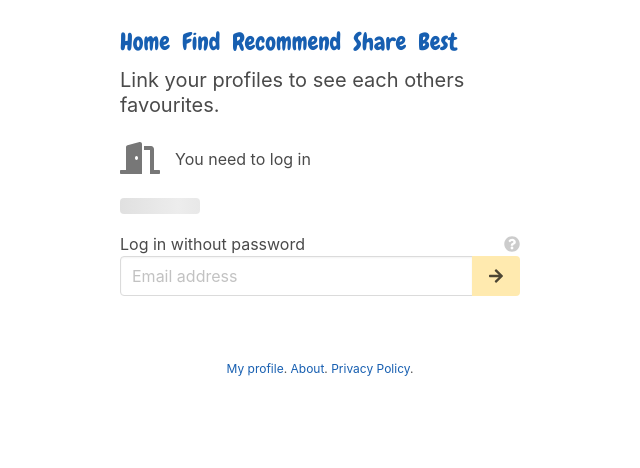
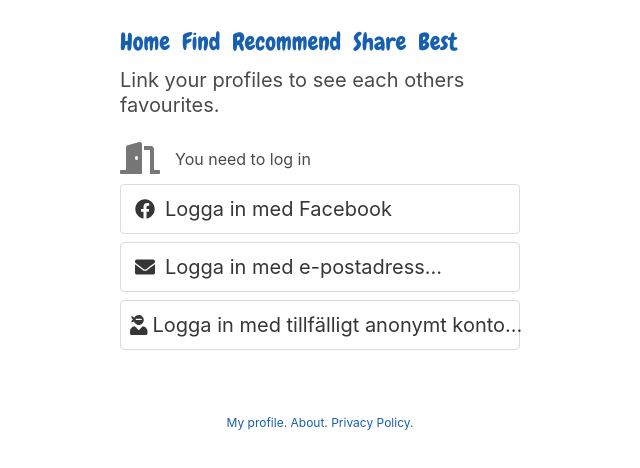
Before and after one commit to mikaelsvensson/names-frontend, a Vue app: page /#/share in a window 1280 px wide. Shown: the top 468 px of the page, without its empty margins (320-960 px from the left). Built offline with nearby package versions, Linux system fonts and the light colour scheme; a web font is replaced by a local one.

Commit message:
Authentication for anonymous user #30

```diff
--- a/package.json
+++ b/package.json
@@ -10,8 +10,9 @@
   },
   "dependencies": {
     "@fortawesome/fontawesome-svg-core": "^1.2.30",
-    "@fortawesome/free-regular-svg-icons": "^5.14.0",
-    "@fortawesome/free-solid-svg-icons": "^5.14.0",
+    "@fortawesome/free-regular-svg-icons": "^5.15.3",
+    "@fortawesome/free-solid-svg-icons": "^5.15.3",
+    "@fortawesome/free-brands-svg-icons": "^5.15.3",
     "@fortawesome/vue-fontawesome": "^0.1.10",
     "buefy": "^0.9.2",
     "clipboard": "^2.0.6",
--- a/src/components/Profile.vue
+++ b/src/components/Profile.vue
@@ -102,10 +102,14 @@
 
 <script>
 import Login from "@/components/auth/Login";
+import AnonymousAuthenticatorMixins from "@/util/AnonymousAuthenticatorMixins";
 
 export default {
   name: 'Profile',
   inject: ['token'],
+  mixins: [
+    AnonymousAuthenticatorMixins
+  ],
   components: {Login},
   data: function () {
     return {
@@ -154,6 +158,7 @@ export default {
           });
           if (deleteResp.ok) {
             this.logOut()
+            this.unsetAnonymousAuthenticatorUserId()
             await this.$router.replace({
               name: 'profile_deleted'
             })
--- a/src/components/auth/Login.vue
+++ b/src/components/auth/Login.vue
@@ -1,5 +1,8 @@
 <template>
   <div>
+    <div
+      v-if="!selectedAuthenticator"
+    >
       <div
         v-if="translatedMessage"
         class="mb-2 message-root"
@@ -14,18 +17,35 @@
           {{ translatedMessage }}
         </div>
       </div>
-    <div v-if="!isLoggedIn()">
+      <div class="buttons">
+        <button
+          v-for="conf in components"
+          :key="conf.componentName"
+          class="button is-medium is-fullwidth"
+          @click="selectedAuthenticator = conf"
+        >
+          <span class="icon">
+            <font-awesome-icon
+              :icon="conf.icon"
+            />
+          </span>
+          <span>{{ $t('login.authenticator.' + conf.authenticator.toLowerCase() + '.button') }}</span>
+        </button>
+      </div>
+    </div>
+    <div
+      v-if="selectedAuthenticator"
+    >
       <div class="mt-4">
-        <LoginFacebook
-          @authenticator-data="logIn('FACEBOOK', $event)"
+        <component
+          :is="selectedAuthenticator.componentName"
+          @authenticator-data="logIn(selectedAuthenticator.authenticator, $event)"
         />
       </div>
-    </div>
-    <div v-if="!isLoggedIn()">
       <div class="mt-4">
-        <LoginEmail
-          @authenticator-data="logIn('EMAIL', $event)"
-        />
+        <a @click="selectedAuthenticator = null">
+          {{ $t('login.back') }}
+        </a>
       </div>
     </div>
     <div v-if="isLoggedIn() && showLogout">
@@ -42,11 +62,12 @@
 <script>
 import LoginFacebook from "@/components/auth/LoginFacebook";
 import LoginEmail from "@/components/auth/LoginEmail";
+import LoginAnonymous from "@/components/auth/LoginAnonymous";
 
 export default {
   name: "Login",
   inject: ['token', 'requestToken'],
-  components: {LoginEmail, LoginFacebook},
+  components: {LoginAnonymous, LoginEmail, LoginFacebook},
   props: {
     showLogout: {
       default: true,
@@ -58,7 +79,9 @@ export default {
     }
   },
   data: function () {
-    return {}
+    return {
+      selectedAuthenticator: null
+    }
   },
   methods: {
     logIn: async function (authName, authData) {
@@ -75,6 +98,25 @@ export default {
   computed: {
     translatedMessage: function () {
       return this.message || this.$t('login.login_required')
+    },
+    components: function () {
+      return [
+        {
+          componentName: "LoginFacebook",
+          icon: [ 'fab', 'facebook' ],
+          authenticator: 'FACEBOOK'
+        },
+        {
+          componentName: "LoginEmail",
+          icon: [ 'fa', 'envelope' ],
+          authenticator: 'EMAIL'
+        },
+        {
+          componentName: "LoginAnonymous",
+          icon: [ 'fa', 'user-ninja' ],
+          authenticator: 'ANONYMOUS'
+        }
+      ]
     }
   }
 }
@@ -94,4 +136,7 @@ export default {
         flex: 1;
         padding: 5px 0 0 15px;
     }
+    .buttons button {
+        justify-content: start;
+    }
 </style>
--- /dev/null
+++ b/src/components/auth/LoginAnonymous.vue
@@ -0,0 +1,118 @@
+<template>
+  <div>
+    <div v-if="isLoading">
+      <p>{{ $t('login_email.sending_link') }}</p>
+      <b-skeleton
+        width="100%"
+        animated
+      />
+    </div>
+    <div
+      v-if="isDone"
+      class="mb-4"
+    >
+      <div
+        v-if="isSuccess"
+        class="content"
+      >
+        Du är inloggad
+      </div>
+    </div>
+    <div v-if="!isLoading">
+      <div class="content">
+        <p>
+          Ett tillfälligt anonymt konto har samma funktioner som ett vanligt konto men med vissa
+          begränsningar:
+        </p>
+        <ul>
+          <li>kontot fungerar bara på denna mobil eller dator</li>
+          <li>kontot fungerar inte om du surfar i "inkognito-läge"</li>
+          <li>kontot slutar fungera efter 30 dagar av inaktivitet</li>
+        </ul>
+      </div>
+      <b-button
+        @click="startAuth()"
+        type="is-primary"
+      >
+        Logga in anonymt
+      </b-button>
+    </div>
+  </div>
+</template>
+
+<script>
+
+import AnonymousAuthenticatorMixins from "@/util/AnonymousAuthenticatorMixins";
+
+const State = {
+  NOT_SENT: 'NOT_SENT',
+  SENDING: 'SENDING',
+  SUCCESS: 'SUCCESS',
+  FAILURE: 'FAILURE'
+}
+
+export default {
+  name: "LoginAnonymous",
+  inject: ['token'],
+  mixins: [
+    AnonymousAuthenticatorMixins
+  ],
+  data: function () {
+    return {
+      state: State.NOT_SENT
+    }
+  },
+  methods: {
+    startAuth: async function () {
+      this.state = State.SENDING
+      try {
+        const createIdResp = await fetch(`${process.env.VUE_APP_BASE_URL}/anonymous-authenticator/id`, {
+          method: 'POST',
+          mode: 'cors',
+          headers: {
+            'Content-Type': 'application/json',
+          }
+        })
+        if (createIdResp.ok) {
+          const createIdRespBody = await createIdResp.json();
+          this.setAnonymousAuthenticatorUserId(createIdRespBody.id)
+          this.state = State.SUCCESS
+          this.$emit('authenticator-data', this.getAnonymousAuthenticatorUserId())
+        } else {
+          this.state = State.FAILURE
+        }
+      } catch (e) {
+        this.state = State.FAILURE
+        console.log('💥', e)
+      }
+    }
+
+  },
+  computed: {
+    isInitial() {
+      return this.state === State.NOT_SENT
+    },
+    isLoading() {
+      return this.state === State.SENDING
+    },
+    isDone() {
+      return this.state === State.SUCCESS || this.state === State.FAILURE
+    },
+    isSuccess() {
+      return this.state === State.SUCCESS
+    }
+  },
+  unmounted: function () {
+  },
+  async created() {
+    const id = this.getAnonymousAuthenticatorUserId()
+    if (id) {
+      this.$emit('authenticator-data', id)
+    }
+  }
+}
+</script>
+
+<style scoped>
+
+</style>
--- a/src/components/auth/LoginEmail.vue
+++ b/src/components/auth/LoginEmail.vue
@@ -1,5 +1,5 @@
 <template>
-  <div class="b-tooltips">
+  <div>
     <div v-if="isLoading">
       <p>{{ $t('login_email.sending_link') }}</p>
       <b-skeleton
@@ -11,7 +11,10 @@
       v-if="isDone"
       class="mb-4"
     >
-      <div v-if="isSuccess">
+      <div
+        v-if="isSuccess"
+        class="content"
+      >
         <i18n
           path="login_email.check_inbox.sentence"
           tag="p"
@@ -30,33 +33,41 @@
 
         <p>{{ $t('login_email.wait_a_few_minutes') }}</p>
       </div>
-      <div v-if="!isSuccess">
+      <Notification
+        type="WARNING"
+        v-if="!isSuccess"
+      >
         <p><strong>{{ $t('login_email.error.paragraph_1') }}</strong></p>
         <p>{{ $t('login_email.error.paragraph_2') }}</p>
         <p>{{ $t('login_email.error.paragraph_3') }}</p>
-      </div>
+      </Notification>
     </div>
     <div v-if="!isLoading">
+      <b-field>
+        <b-input
+          v-model="emailAddress"
+          :placeholder="$t('login_email.input_field.placeholder')"
+          expanded
+        />
+      </b-field>
+
+      <div class="control">
+        <b-button
+          @click="startAuth()"
+          type="is-primary"
+        >
+          {{ $t('login_email.send_link') }}
+        </b-button>
+      </div>
+
       <div
         v-if="isInitial"
-        style="display: flex"
+        class="content my-4"
       >
-        <div style="flex: 1">
-          <p>{{ $t('login_email.login_without_password') }}</p>
-        </div>
-        <div style="flex: 0">
-          <b-tooltip
-            type="is-light"
-            position="is-left"
-            multilined
+        <i18n
+          path="login_email.instructions.sentence"
+          tag="p"
         >
-            <font-awesome-icon
-              :style="{ color: '#ccc' }"
-              :icon="[ 'fa', 'question-circle']"
-            />
-            <template v-slot:content>
-              <div class="has-text-left">
-                <i18n path="login_email.instructions.sentence">
           <template #strong_1>
             <strong
               v-html="$t('login_email.instructions.strong_1')"
@@ -69,33 +80,13 @@
           </template>
         </i18n>
       </div>
-            </template>
-          </b-tooltip>
-        </div>
-      </div>
-
-      <b-field>
-        <b-input
-          v-model="emailAddress"
-          :placeholder="$t('login_email.input_field.placeholder')"
-          expanded
-        />
-        <p class="control">
-          <b-button
-            @click="startAuth()"
-            type="is-primary"
-          >
-            <font-awesome-icon
-              :icon="[ 'fa', 'arrow-right']"
-            />
-          </b-button>
-        </p>
-      </b-field>
     </div>
   </div>
 </template>
 
 <script>
+import Notification from "@/components/Notification";
+
 const State = {
   NOT_SENT: 'NOT_SENT',
   SENDING: 'SENDING',
@@ -112,6 +103,7 @@ export default {
       emailAddress: ''
     }
   },
+  components: {Notification},
   methods: {
     startAuth: async function () {
       this.state = State.SENDING
@@ -128,9 +120,6 @@ export default {
           })
         })
         if (emailVerificationResp.ok) {
-          // const newName = await emailVerificationResp.json()
-          // await this.vote(newName.id, 100, this.token.value)
-          // this.searchResult.push(newName)
           this.state = State.SUCCESS
           console.log('👍 Started authentication', emailVerificationResp)
           this.startPolling()
--- a/src/locales/en.json
+++ b/src/locales/en.json
@@ -75,9 +75,22 @@
   },
   "login": {
     "logout": "Log out",
-    "login_required": "You need to log in"
+    "login_required": "You need to log in",
+    "back": "Välj annan inloggningsmetod",
+    "authenticator": {
+      "facebook":{
+        "button": "Logga in med Facebook"
+      },
+      "email":{
+        "button": "Logga in med e-postadress..."
+      },
+      "anonymous": {
+        "button": "Logga in med tillfälligt anonymt konto..."
+      }
+    }
   },
   "login_email": {
+    "send_link": "Skicka inloggningslänk",
     "sending_link": "We're sending a link to you...",
     "check_inbox": {
       "sentence": "{strong_1} to find the mail we just sent you. {strong_2} to log in.",
@@ -92,12 +105,12 @@
     },
     "login_without_password": "Log in without password",
     "instructions": {
-      "sentence": "You'll get a {strong_1} when you want to log in. Click the link to log in. {strong_2}",
-      "strong_1": "link via mail",
-      "strong_2": "No password necessary."
+      "sentence": "This is how it works: You'll get a link by mail. Click the link to log in. No password required.",
+      "strong_1": "",
+      "strong_2": ""
     },
     "input_field": {
-      "placeholder": "Email address"
+      "placeholder": "Your email address"
     }
   },
   "explore": {
@@ -232,6 +245,7 @@
     "identity_provider": {
       "body": "You've logged in using {provider}.",
       "facebook": "Facebook",
+      "anonymous": "anonymous profile",
       "email": "email"
     },
     "partner_connected": "Your votes and names are shared with another user.",
--- a/src/locales/sv.json
+++ b/src/locales/sv.json
@@ -60,7 +60,7 @@
         "paragraph_2": "Några exempel på vad vi inte använder din data till:",
         "example_1": "vi skickar inte din data till andra organisationer,",
         "example_2": "vi lagrar inte lösenord eller andra känsliga uppgifter,",
-        "example_3": "vi använder inte dina dat för att visa reklam,",
+        "example_3": "vi använder inte dina data för att visa reklam,",
         "example_4": "vi skickar inte reklam via e-post,"
       },
       "section_2": {
@@ -75,9 +75,22 @@
   },
   "login": {
     "logout": "Logga ut",
-    "login_required": "Först måste du logga in."
+    "login_required": "Först måste du logga in.",
+    "back": "Välj annan inloggningsmetod",
+    "authenticator": {
+      "facebook":{
+        "button": "Logga in med Facebook"
+      },
+      "email":{
+        "button": "Logga in med e-postadress..."
+      },
+      "anonymous": {
+        "button": "Logga in med tillfälligt anonymt konto..."
+      }
+    }
   },
   "login_email": {
+    "send_link": "Skicka inloggningslänk",
     "sending_link": "Nu skickar vi en länk till dig...",
     "check_inbox": {
       "sentence": "{strong_1} för att hitta mejlet vi skickat. {strong_2} för att logga in.",
@@ -92,12 +105,12 @@
     },
     "login_without_password": "Logga in utan lösenord",
     "instructions": {
-      "sentence": "Du får en {strong_1} när du vill logga in. Klicka på länken för att logga in. {strong_2}",
-      "strong_1": "länk via e-post",
-      "strong_2": "Lösenord behövs inte."
+      "sentence": "Så här fungerar det: Vi skickar dig en länk via e-post. Du klickar på länken för att logga in. Lösenord behövs inte.",
+      "strong_1": "",
+      "strong_2": ""
     },
     "input_field": {
-      "placeholder": "E-postadress"
+      "placeholder": "Din e-postadress"
     }
   },
   "explore": {
@@ -232,6 +245,7 @@
     "identity_provider": {
       "body": "Du har loggat in via {provider}.",
       "facebook": "Facebook",
+      "anonymous": "anonym profil",
       "email": "e-post"
     },
     "partner_connected": "Röster och namn delas med en annan användare.",
--- a/src/main.js
+++ b/src/main.js
@@ -16,6 +16,7 @@ import '@/assets/main.scss' // import 'buefy/dist/buefy.css'
 import {library} from '@fortawesome/fontawesome-svg-core'
 import * as faSolid from '@fortawesome/free-solid-svg-icons'
 import * as faRegular from '@fortawesome/free-regular-svg-icons'
+import * as fabRegular from '@fortawesome/free-brands-svg-icons'
 import {FontAwesomeIcon} from '@fortawesome/vue-fontawesome'
 
 import Explore from "@/components/Explore";
@@ -55,6 +56,9 @@ library.add(
     faSolid.faExclamationTriangle,
     faSolid.faThumbsUp,
     faSolid.faComment,
+    faSolid.faEnvelope,
+    faSolid.faUserNinja,
+    fabRegular.faFacebook,
     faSolid.faDoorOpen
 )
 
```
Also changed, not shown: src/components/Footer.vue (+12 -3 lines), src/util/AnonymousAuthenticatorMixins.js (added, +29 -0 lines), 1 other file (tests, documents, lock files or other folders). Lines whose indentation alone changed are shown as unchanged.
